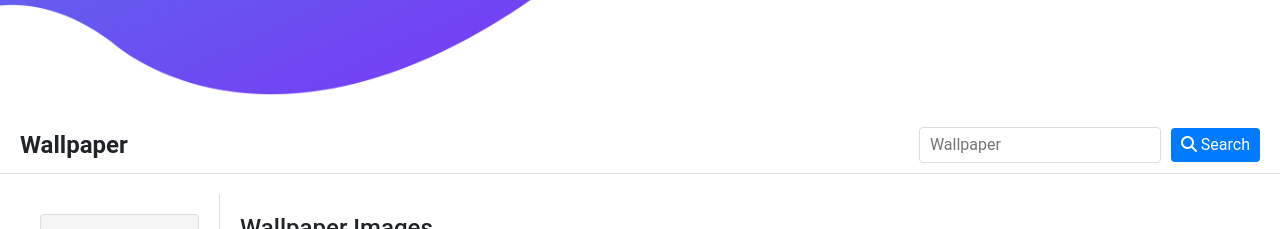
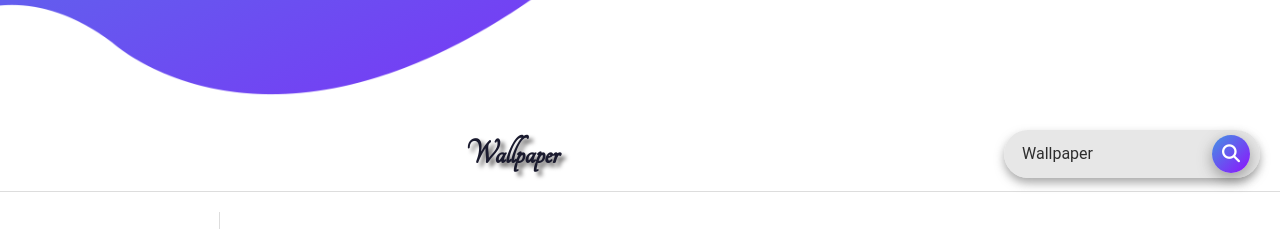
Before and after one commit to ManthanThakor/WallAura, a plain HTML site: page pages/wallpaper.html in a window 1280 px wide. Shown: the part 503-732 px from the top of the page. Drawn offline with nearby package versions, Linux system fonts and the light colour scheme.

Commit message:
change 21

```diff
--- a/pages/wallpaper.html
+++ b/pages/wallpaper.html
@@ -113,9 +113,14 @@
       <div class="logo">Wallpaper</div>
       <div class="search-bar">
         <input id="search-input" placeholder="Wallpaper" type="text" />
-        <button id="search-button"><i class="fas fa-search"></i> Search</button>
+        <button id="search-button"><i class="fas fa-search"></i></button>
       </div>
     </div>
+
+    <!-- ============= -->
+    <!-- Image container section -->
+    <!-- ============= -->
+
     <div class="container-fluid" id="img-wallpaper-container">
       <div class="sidebar">
         <div class="filter-group">
@@ -203,9 +208,6 @@
           can help evoke positive feelings and inspire you to get the most out
           of your day-to-day.
         </p>
-        <div class="tabs">
-          <button class="active">Images</button>
-        </div>
         <div id="image-grid" class="image-grid"></div>
       </div>
     </div>
--- a/styles/style.css
+++ b/styles/style.css
@@ -258,7 +258,7 @@ p {
 }
 
 /* ======================== */
-/* Feature section (Mobile/Tablets) */
+/* Feature section */
 /* ======================== */
 
 .feature-sec {
--- a/styles/wallpaper.css
+++ b/styles/wallpaper.css
@@ -1,37 +1,115 @@
 @import url(../styles/style.css);
 
+/* ======================== */
+/* header-wallpaper-sec  */
+/* ======================== */
 .header-wallpaper-sec {
   display: flex;
   align-items: center;
   margin-top: 20px;
   padding: 10px 20px;
-  background-color: #fff;
+  background-color: var(--white);
   border-bottom: 1px solid #ddd;
 }
 .header-wallpaper-sec .logo {
-  font-size: 24px;
-  align-items: center;
-  font-weight: bold;
+  font-size: 36px;
+  font-family: "Tangerine", serif;
+  text-shadow: 4px 4px 4px #5f5d5d;
+  font-weight: 600;
+  color: #1a1a2e;
+  flex: 1;
+  text-align: center;
 }
+
+/* Search section */
+
 .header-wallpaper-sec .search-bar {
   display: flex;
   align-items: center;
   margin-left: auto;
+  position: relative;
+
+  transition: transform 0.3s ease-in-out;
 }
+
+.header-wallpaper-sec .search-bar:hover {
+  transform: translateY(-2px);
+}
+
 .header-wallpaper-sec .search-bar input {
-  padding: 5px 10px;
-  border: 1px solid #ddd;
-  border-radius: 4px;
-  margin-right: 10px;
+  flex: 1;
+  padding: 12px 18px;
+  border: none;
+  border-radius: 50px;
+  outline: none;
+  transition: box-shadow 0.3s ease-in-out;
+  font-size: 16px;
+  background: transparent;
+  color: #333;
+  background-color: #e0e0e0c4;
+  box-shadow: rgba(134, 134, 134, 0.705) 0px 5px 10px;
+}
+
+.header-wallpaper-sec .search-bar input::placeholder {
+  color: #1b1b1be7;
+  transition: color 0.3s ease;
+}
+
+#search-input:focus {
+  box-shadow: 0 0 8px rgba(85, 2, 105, 0.767);
+  background-color: #dadada;
+  color: #000;
+}
+#search-input:focus + #search-button {
+  animation: spin 0.5s ease-in-out;
 }
 .header-wallpaper-sec .search-bar button {
-  padding: 5px 10px;
-  background-color: #007bff;
+  background: var(--gradient-button);
+  box-shadow: rgba(0, 0, 0, 0.35) 0px 5px 15px;
+  border: none;
   color: #fff;
-  border: none;
-  border-radius: 4px;
+  position: absolute;
+  right: 10px;
+  padding: 10px 10px;
+  border-radius: 50%;
   cursor: pointer;
+  transition: background-color 0.3s ease-in-out, transform 0.3s ease-in-out;
+  display: flex;
+  align-items: center;
+  justify-content: center;
 }
+
+.header-wallpaper-sec .search-bar button:hover {
+  background-color: #0056b3;
+  animation: spin 0.7s ease-in-out infinite;
+}
+@keyframes spin {
+  0% {
+    transform: rotate(0deg);
+  }
+
+  100% {
+    transform: rotate(360deg);
+  }
+}
+
+.header-wallpaper-sec .search-bar button i {
+  font-size: 18px;
+  transition: transform 0.3s ease-in-out;
+}
+
+.header-wallpaper-sec .search-bar button:hover i {
+  transform: rotate(20deg);
+}
+
+.header-wallpaper-sec .search-bar button:active {
+  transform: scale(0.95);
+}
+
+/* ======================== */
+/* Image container-section  */
+/* ======================== */
+
 #img-wallpaper-container {
   display: flex;
   padding: 20px;
@@ -135,14 +213,14 @@
 }
 
 .image-item {
-  width: 300px; /* adjust based on your design */
-  height: 200px; /* adjust based on your design */
+  width: 300px;
+  height: 200px;
 }
 
 .image-item img {
-  width: 100%; /* Ensure images fill their container */
+  width: 100%;
   height: auto;
-  object-fit: cover; /* Optional: Adjust image size to cover the container */
+  object-fit: cover;
 }
 .filter-group a {
   display: block;
@@ -158,6 +236,6 @@
 }
 
 .filter-group a.active {
-  background-color: #007bff; /* Blue background for active filter */
-  color: #fff; /* White text for active filter */
+  background-color: #007bff;
+  color: #fff;
 }
```
